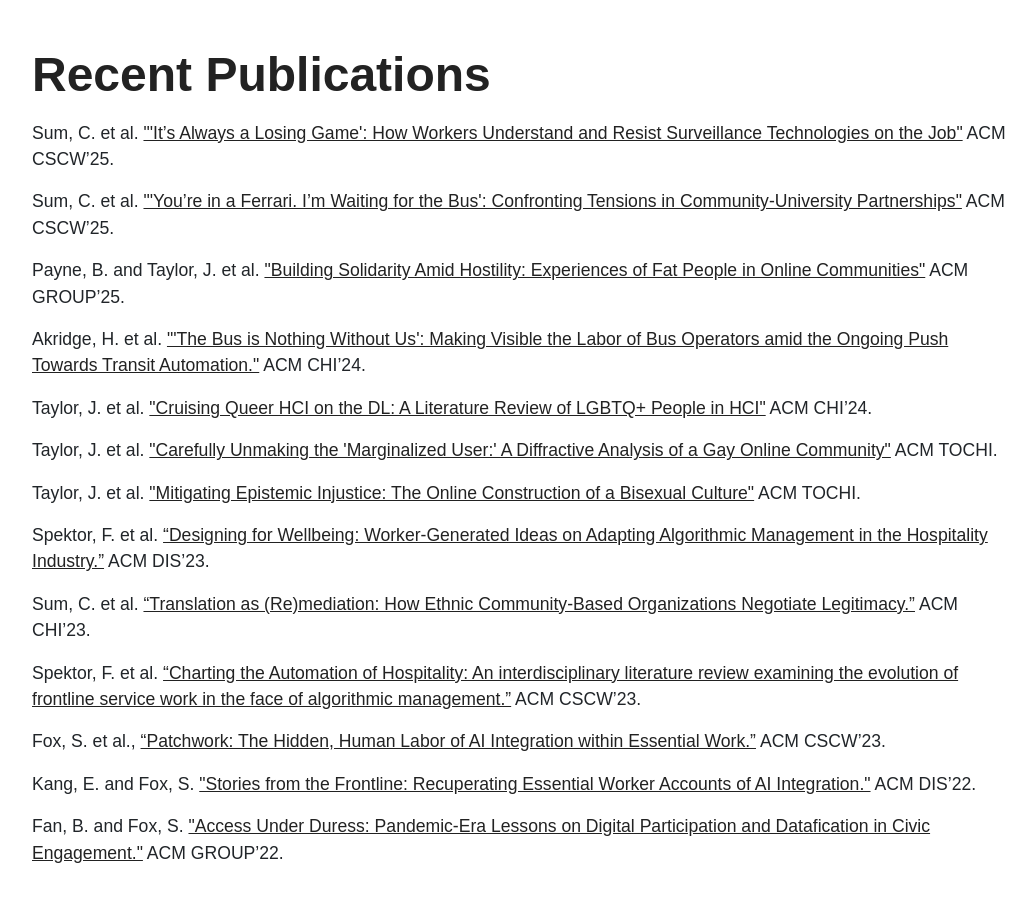
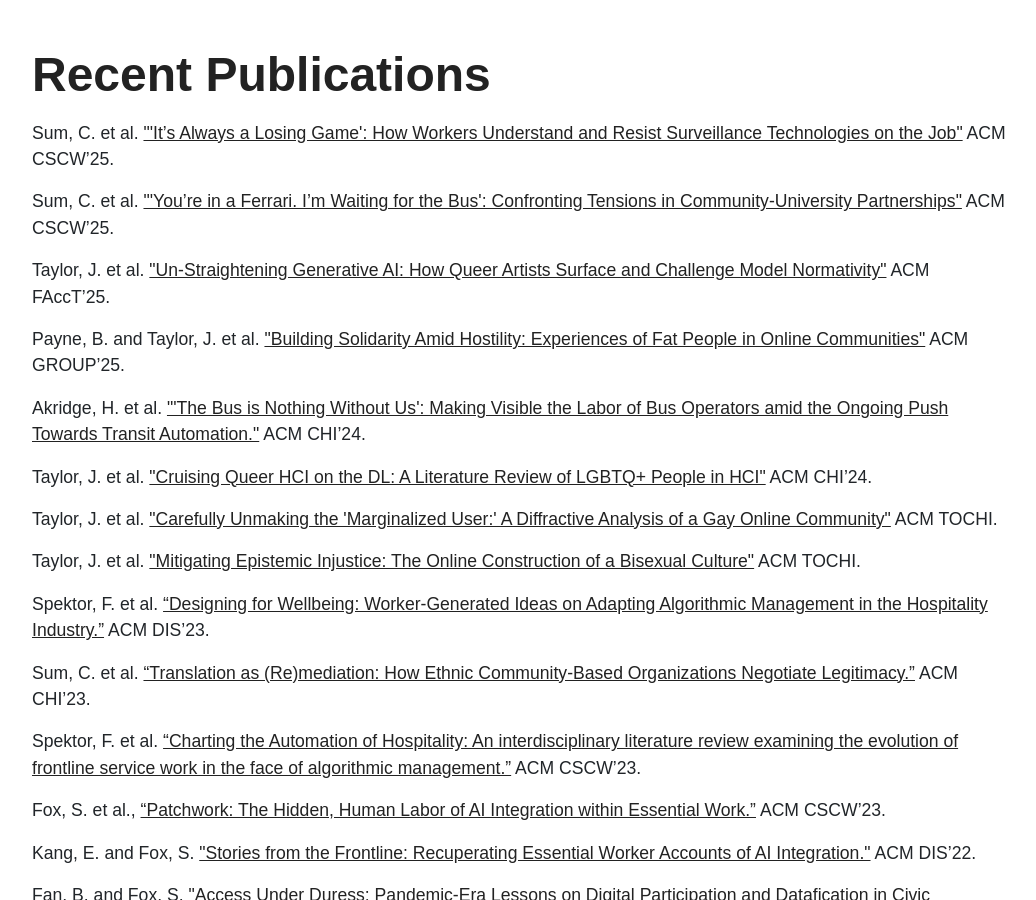
Before and after one commit to techsolidaritylab/site, a Jekyll site: the page built from index.html, in a window 1280 px wide and 900 px high, scrolled down 1268 px. Shown: the whole window, without its empty margins (120-1156 px from the left). Built offline with Jekyll 4.4.1, drawn with Linux system fonts in a browser that asks for light colours; nearby versions of some CDN libraries; some web fonts are replaced.

Commit message:
Added Jordan's FAccT paper

```diff
--- a/_includes/publications.html
+++ b/_includes/publications.html
@@ -7,6 +7,7 @@
 
                     <li class="mb-3">Sum, C. et al. <a href="assets/pdfs/Sum_et_al_Its_Always_a_Losing_Game_CSCW_2025_PREPRINT.pdf">"'It’s Always a Losing Game': How Workers Understand and Resist Surveillance Technologies on the Job"</a> ACM CSCW’25.</li>
                     <li class="mb-3">Sum, C. et al. <a href=" assets/pdfs/Sum_et_al-Youre_in_a_Ferarri_Im_Waiting_for_the_Bus-CSCW 2025.pdf">"'You’re in a Ferrari. I’m Waiting for the Bus': Confronting Tensions in Community-University Partnerships"</a> ACM CSCW’25.</li>
+                    <li class="mb-3">Taylor, J. et al. <a href="https://doi.org/10.1145/3715275.3732061"> "Un-Straightening Generative AI: How Queer Artists Surface and Challenge Model Normativity"</a> ACM FAccT’25.</li>
                     <li class="mb-3">Payne, B. and Taylor, J. et al. <a href="https://dl.acm.org/doi/10.1145/3701186"> "Building Solidarity Amid Hostility: Experiences of Fat People in Online Communities"</a> ACM GROUP’25.</li>
                     <li class="mb-3">Akridge, H. et al. <a href="assets/pdfs/Akridge et al. - The Bus is Nothing Without Us - CHI 2024.pdf">"'The Bus is Nothing Without Us': Making Visible the Labor of Bus Operators amid the Ongoing Push Towards Transit Automation."</a> ACM CHI’24.</li>
                     <li class="mb-3">Taylor, J. et al. <a href="https://doi.org/10.1145/3613904.3642494"> "Cruising Queer HCI on the DL: A Literature Review of LGBTQ+ People in HCI"</a> ACM CHI’24.</li>
```
